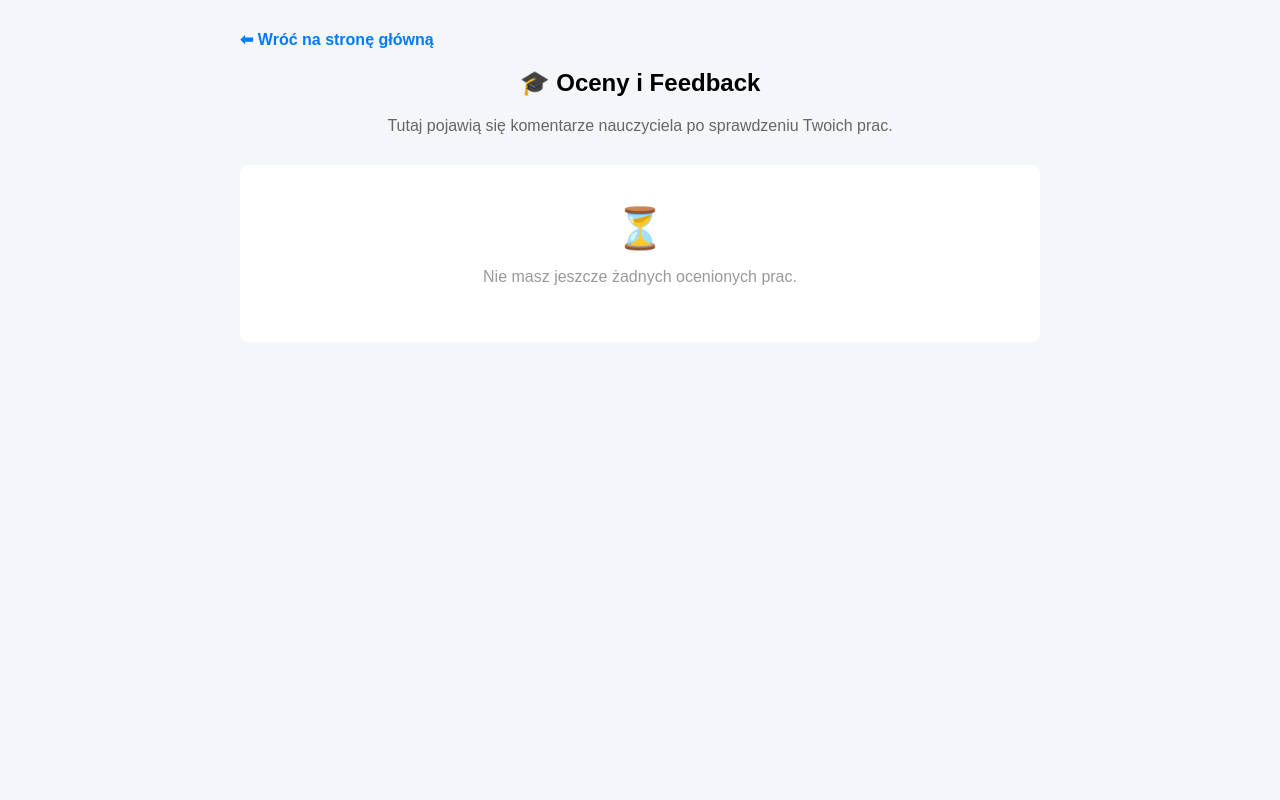
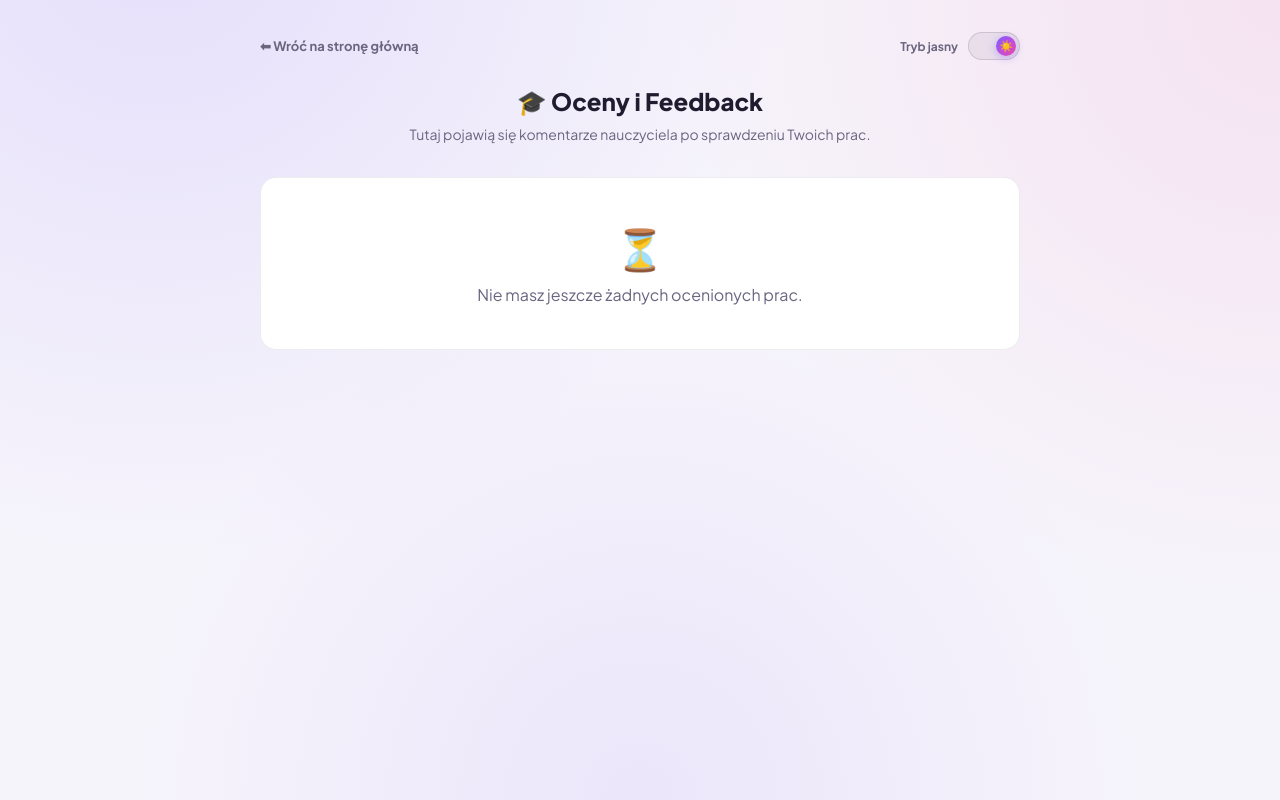
Before and after one commit to kubad0101-creator/rozprawki-app, a Flask app: template templates/qa/student_grades.html in a window 1280 px wide. Run offline with Flask 3, Linux system fonts and the light colour scheme; the template is opened without the code that fills it, so the values that code supplies are empty.

Commit message:
Update student_grades.html

```diff
--- a/templates/qa/student_grades.html
+++ b/templates/qa/student_grades.html
@@ -2,35 +2,144 @@
 <html lang="pl">
 <head>
     <meta charset="UTF-8">
+    <meta name="viewport" content="width=device-width, initial-scale=1.0">
     <title>Oceny i Feedback</title>
+    <link rel="preconnect" href="https://fonts.googleapis.com">
+    <link rel="preconnect" href="https://fonts.gstatic.com" crossorigin>
+    <link href="https://fonts.googleapis.com/css2?family=Plus+Jakarta+Sans:wght@400;500;600;700;800&display=swap" rel="stylesheet">
+    <style>
+        :root {
+            --bg-page: #0c0a14;
+            --text-main: #f3f1f8;
+            --text-muted: #a8a2bb;
+            --card-bg: rgba(255,255,255,0.04);
+            --border-soft: rgba(255,255,255,0.08);
+            --border-strong: rgba(255,255,255,0.14);
+            --glow-1: rgba(124,92,255,0.30);
+            --glow-2: rgba(236,72,153,0.20);
+            --glow-3: rgba(109,60,240,0.14);
+            --gradient: linear-gradient(135deg, #7c5cff 0%, #c04ce0 55%, #ec4899 100%);
+            --toggle-bg: rgba(255,255,255,0.08);
+            --toggle-border: rgba(255,255,255,0.16);
+            --content-bg: rgba(255,255,255,0.03);
+            --green: #3ecf8e;
+        }
+        html[data-theme="light"] {
+            --bg-page: #f6f4fb;
+            --text-main: #201c30;
+            --text-muted: #6b6580;
+            --card-bg: #ffffff;
+            --border-soft: rgba(32,28,48,0.08);
+            --border-strong: rgba(32,28,48,0.14);
+            --glow-1: rgba(124,92,255,0.14);
+            --glow-2: rgba(236,72,153,0.10);
+            --glow-3: rgba(109,60,240,0.08);
+            --toggle-bg: rgba(32,28,48,0.06);
+            --toggle-border: rgba(32,28,48,0.14);
+            --content-bg: rgba(32,28,48,0.02);
+        }
+        * { box-sizing: border-box; }
+        a { color: inherit; }
+        body {
+            font-family: 'Plus Jakarta Sans', 'Segoe UI', sans-serif;
+            margin: 0;
+            padding: 32px 20px 60px;
+            color: var(--text-main);
+            background:
+                radial-gradient(circle at 12% -10%, var(--glow-1), transparent 45%),
+                radial-gradient(circle at 100% 0%, var(--glow-2), transparent 40%),
+                radial-gradient(circle at 50% 100%, var(--glow-3), transparent 50%),
+                var(--bg-page);
+            min-height: 100vh;
+            transition: background 0.25s ease, color 0.25s ease;
+        }
+        .wrap { max-width: 760px; margin: auto; }
+
+        .switch { position: relative; width: 52px; height: 28px; border-radius: 999px; background: var(--toggle-bg); border: 1px solid var(--toggle-border); cursor: pointer; transition: background 0.25s ease, border-color 0.25s ease; flex-shrink: 0; }
+        .switch .knob { position: absolute; top: 3px; left: 3px; width: 20px; height: 20px; border-radius: 50%; background: var(--gradient); display: flex; align-items: center; justify-content: center; font-size: 11px; box-shadow: 0 2px 8px rgba(124,92,255,0.4); transition: transform 0.25s ease; }
+        html[data-theme="light"] .switch .knob { transform: translateX(24px); }
+        .theme-toggle { display: flex; align-items: center; gap: 10px; user-select: none; }
+        .theme-toggle .toggle-label { font-size: 12px; font-weight: 700; color: var(--text-muted); }
+
+        .topbar { display: flex; justify-content: space-between; align-items: center; margin-bottom: 10px; }
+        .back-link { color: var(--text-muted); font-weight: 700; text-decoration: none; font-size: 13px; }
+        .back-link:hover { color: var(--text-main); }
+
+        .head { text-align: center; margin: 26px 0 34px; }
+        .head h2 { margin: 0 0 8px; font-size: 24px; font-weight: 800; }
+        .head p { color: var(--text-muted); font-size: 14px; margin: 0; }
+
+        .grade-card { background: var(--card-bg); border: 1px solid var(--border-soft); border-left: 4px solid var(--green); border-radius: 14px; padding: 24px; margin-bottom: 20px; backdrop-filter: blur(10px); }
+        .grade-card h3 { margin: 0 0 6px; color: #7be8b6; font-size: 17px; font-weight: 800; }
+        .grade-card .meta { font-size: 12.5px; color: var(--text-muted); margin-bottom: 16px; }
+        .grade-card .fb {
+            background: var(--content-bg); padding: 16px; border-radius: 10px; font-family: 'Courier New', monospace;
+            white-space: pre-wrap; font-size: 14px; color: var(--text-main); border: 1px solid var(--border-soft); line-height: 1.6;
+        }
+
+        .empty-state { text-align: center; background: var(--card-bg); border: 1px solid var(--border-soft); padding: 44px 20px; border-radius: 16px; color: var(--text-muted); }
+        .empty-state .icn { font-size: 40px; margin-bottom: 10px; }
+    </style>
 </head>
-<body style="font-family: sans-serif; background: #f4f6f9; padding: 30px; max-width: 800px; margin: auto;">
+<body>
+    <div class="wrap">
 
-    <a href="/student/{{ student.url_slug }}" style="color: #007bff; font-weight: bold; text-decoration: none;">⬅ Wróć na stronę główną</a>
+        <div class="topbar">
+            <a href="/student/{{ student.url_slug }}" class="back-link">⬅ Wróć na stronę główną</a>
+            <div class="theme-toggle">
+                <span class="toggle-label" id="themeLabel">Tryb ciemny</span>
+                <div class="switch" onclick="toggleTheme()" role="button" aria-label="Zmień motyw">
+                    <div class="knob" id="themeKnob">🌙</div>
+                </div>
+            </div>
+        </div>
 
-    <div style="text-align: center; margin-bottom: 30px; margin-top: 20px;">
-        <h2>🎓 Oceny i Feedback</h2>
-        <p style="color: #666;">Tutaj pojawią się komentarze nauczyciela po sprawdzeniu Twoich prac.</p>
-    </div>
+        <div class="head">
+            <h2>🎓 Oceny i Feedback</h2>
+            <p>Tutaj pojawią się komentarze nauczyciela po sprawdzeniu Twoich prac.</p>
+        </div>
 
-    <div style="display: flex; flex-direction: column; gap: 20px;">
         {% set graded = student.essays | selectattr("feedback") | list %}
 
         {% for essay in graded %}
-            <div style="background: white; padding: 25px; border-radius: 8px; border-left: 5px solid #28a745; box-shadow: 0 2px 4px rgba(0,0,0,0.05);">
-                <h3 style="margin-top: 0; color: #155724;">{{ essay.title }}</h3>
-                <div style="font-size: 13px; color: #666; margin-bottom: 15px;">Sprawdzono: Praca ukończona z sukcesem.</div>
-
-                <div style="background: #eef2f5; padding: 15px; border-radius: 5px; font-family: monospace; white-space: pre-wrap; font-size: 14px; color: #333;">
-                    {{ essay.feedback | safe }}
-                </div>
+            <div class="grade-card">
+                <h3>{{ essay.title }}</h3>
+                <div class="meta">Sprawdzono: Praca ukończona z sukcesem.</div>
+                <div class="fb">{{ essay.feedback | safe }}</div>
             </div>
         {% else %}
-            <div style="text-align: center; background: white; padding: 40px; border-radius: 8px; color: #999;">
-                <div style="font-size: 40px; margin-bottom: 10px;">⏳</div>
-                <p>Nie masz jeszcze żadnych ocenionych prac.</p>
+            <div class="empty-state">
+                <div class="icn">⏳</div>
+                <p style="margin:0;">Nie masz jeszcze żadnych ocenionych prac.</p>
             </div>
         {% endfor %}
     </div>
+
+    <script>
+        function applyTheme(theme) {
+            document.documentElement.setAttribute('data-theme', theme);
+            const knob = document.getElementById('themeKnob');
+            const label = document.getElementById('themeLabel');
+            if (theme === 'light') { knob.textContent = '☀️'; label.textContent = 'Tryb jasny'; }
+            else { knob.textContent = '🌙'; label.textContent = 'Tryb ciemny'; }
+        }
+        function toggleTheme() {
+            const current = document.documentElement.getAttribute('data-theme') === 'light' ? 'light' : 'dark';
+            const next = current === 'light' ? 'dark' : 'light';
+            localStorage.setItem('openuk-theme', next);
+            applyTheme(next);
+        }
+        (function initTheme() {
+            const saved = localStorage.getItem('openuk-theme');
+            const mql = window.matchMedia ? window.matchMedia('(prefers-color-scheme: light)') : null;
+            const systemTheme = (mql && mql.matches) ? 'light' : 'dark';
+            applyTheme(saved || systemTheme);
+            if (mql) {
+                mql.addEventListener('change', (e) => {
+                    if (!localStorage.getItem('openuk-theme')) applyTheme(e.matches ? 'light' : 'dark');
+                });
+            }
+        })();
+    </script>
 </body>
 </html>
```
